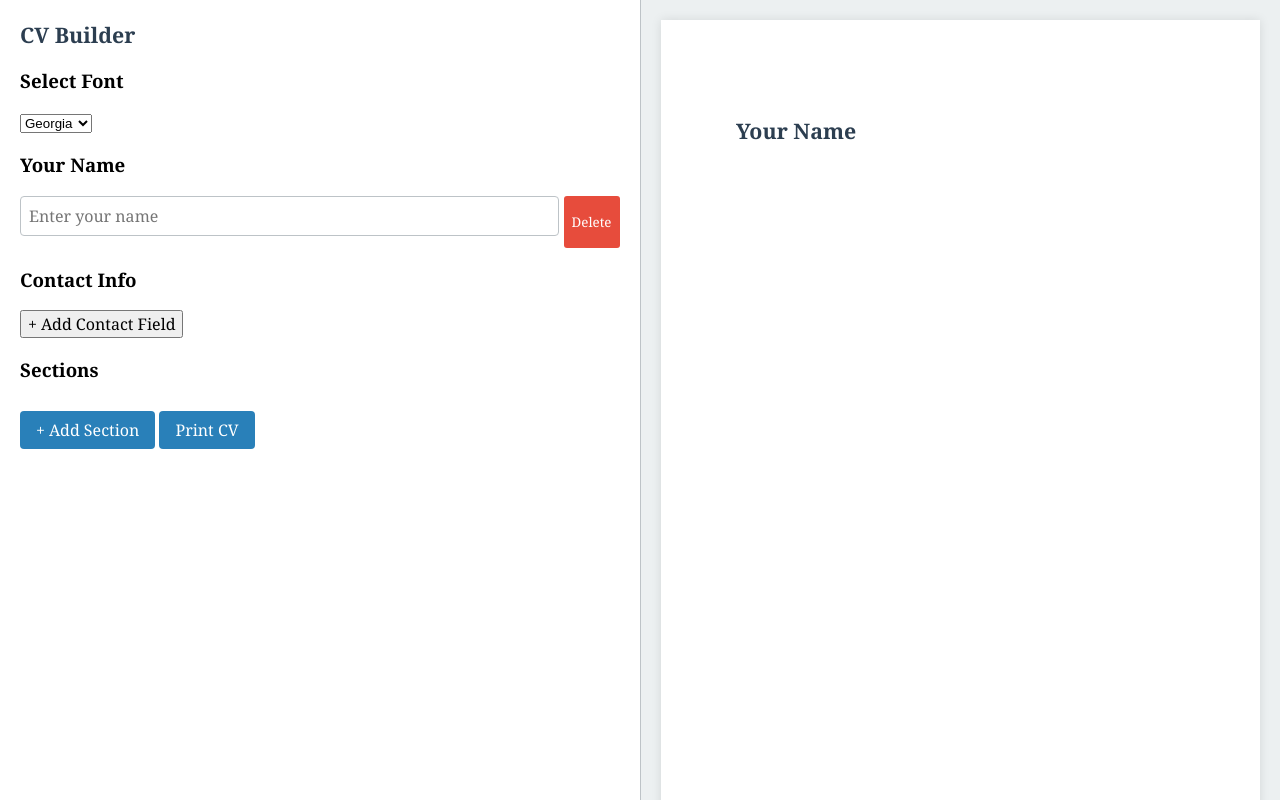
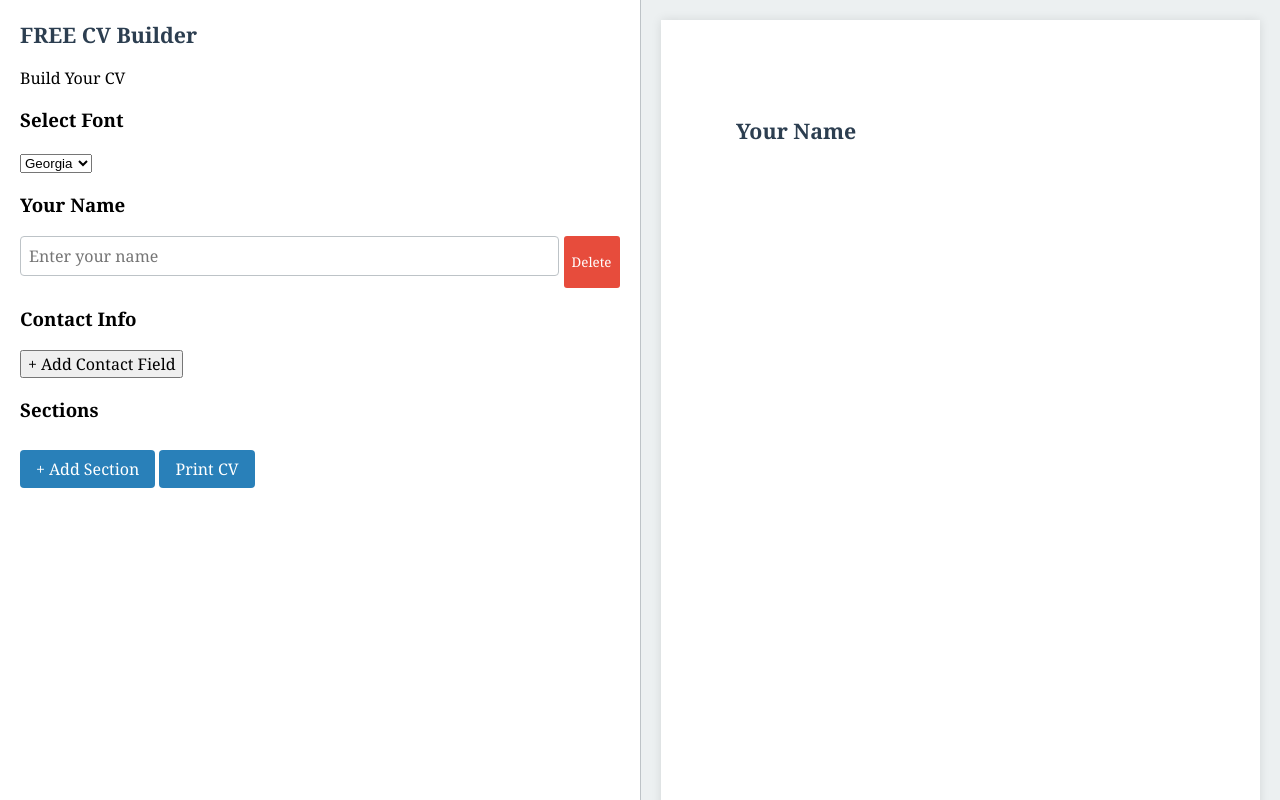
Before and after one commit to NaweenKanishka/CV-Generator, a plain HTML site: page index.html in a window 1280 px wide. Shown: the top 800 px of the page. Drawn offline with Linux system fonts and the light colour scheme.

Commit message:
new update

```diff
--- a/index.html
+++ b/index.html
@@ -4,6 +4,9 @@
 <head>
   <meta charset="UTF-8" />
   <meta name="viewport" content="width=device-width, initial-scale=1.0" />
+  <link rel="icon" type="image/png" href="BackgroundImgs/Ellipse 1.png">
+  <meta name="description" content="Create your CV for free with our easy-to-use CV builder. Customize your CV and download it in seconds." />
+  <meta keywords="CV builder, free CV, create CV, online CV, CV template, FREE, free" />
   <title>FREE CV Builder | nkanishka.lk</title>
   <style>
     :root {
@@ -253,7 +256,8 @@
     <div class="container">
 
       <div class="form-section">
-        <h2>CV Builder</h2>
+        <h2>FREE CV Builder</h2>
+        <p>Build Your CV</p>
 
         <div class="select-font">
           <h3>Select Font</h3>
```
